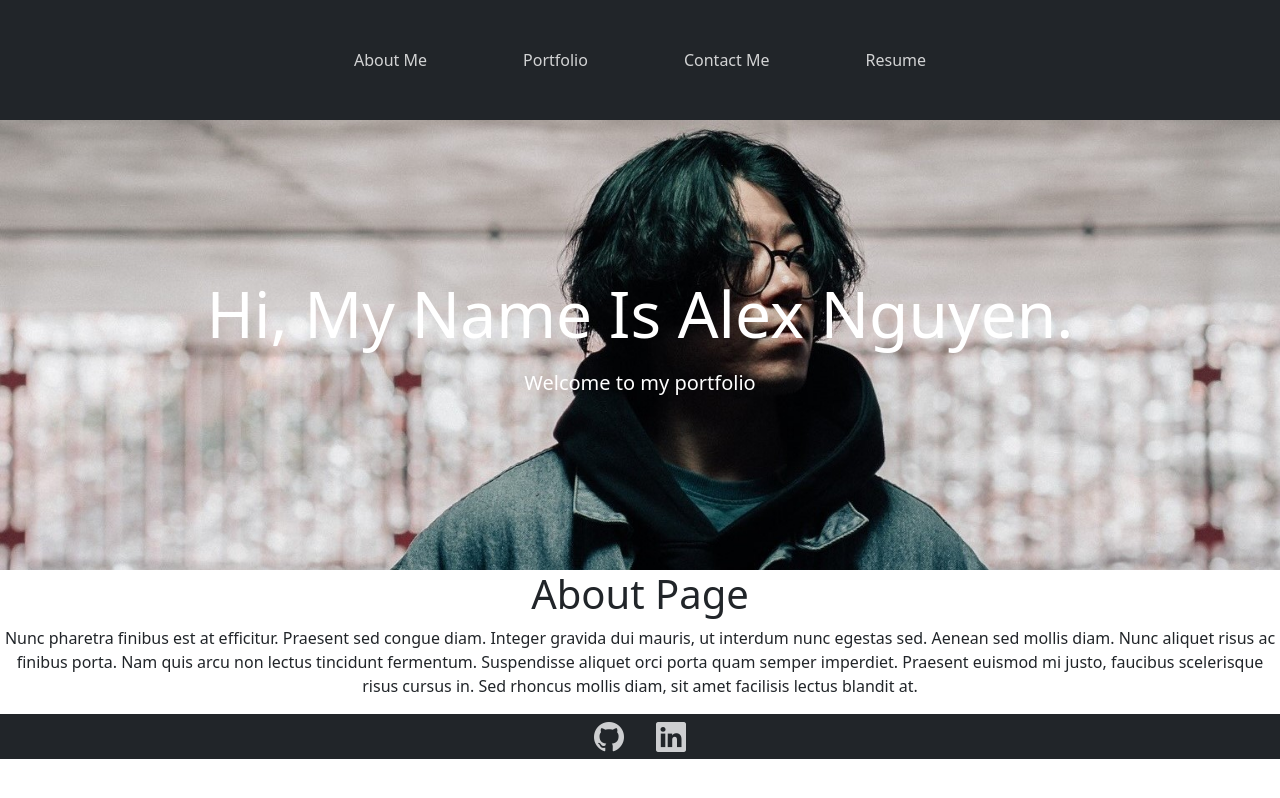
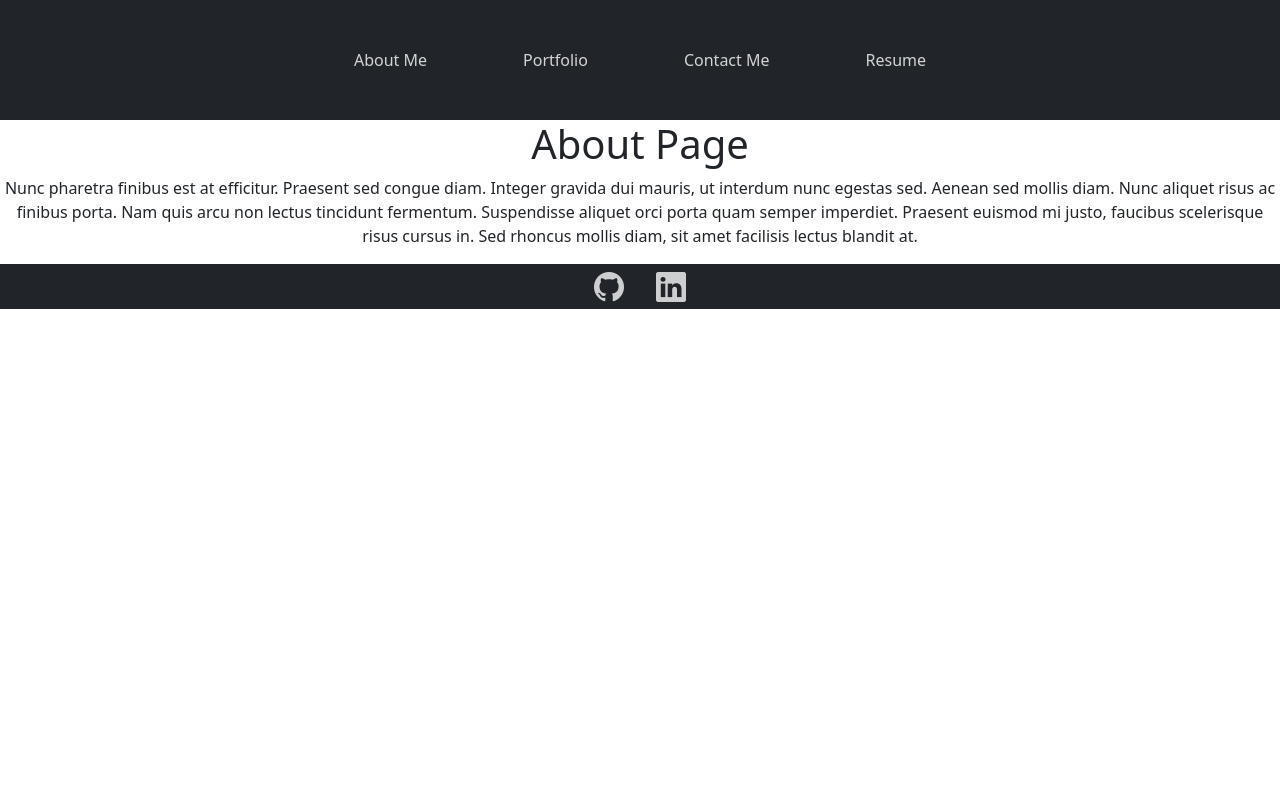
Before and after one commit to anguyen780/anguyen-portfolio, a React (Create React App) app: page / in a window 1280 px wide. Built offline with nearby package versions, Linux system fonts and the light colour scheme.

Commit message:
worked on jumbotron functionality

```diff
--- a/src/components/BodySection.js
+++ b/src/components/BodySection.js
@@ -5,11 +5,12 @@ const style = {
     bodyImg: {
         backgroundImage: `url(${bgImg})`,
         backgroundSize: 'cover',
-        height: '450px'
+        height: '450px',
     }
 }
 
-function BodySection() {
+function BodySection(currentPage) {
+    if (currentPage === 'About'){
     return <div style={style.bodyImg} class="jumbotron">
         <div className='d-flex justify-content-center align-items-center h-100'>
             <div className='text-white'>
@@ -18,6 +19,7 @@ function BodySection() {
             </div>
         </div>
     </div>
+    }
 }
 
 export default BodySection
--- a/src/components/Header.js
+++ b/src/components/Header.js
@@ -14,7 +14,6 @@ export default function Header() {
     const renderPage = () => {
         if (currentPage === 'About') {
             return <About />
-
         }
         if (currentPage === 'Portfolio') {
             return <Portfolio />;
@@ -34,7 +33,7 @@ export default function Header() {
                 <Navbar currentPage={currentPage} pageChange={pageChange} />
             </header>
             <div>
-                <BodySection />
+                <BodySection currentPage={currentPage} />
             </div>
             <div>
                 {renderPage()}
```
